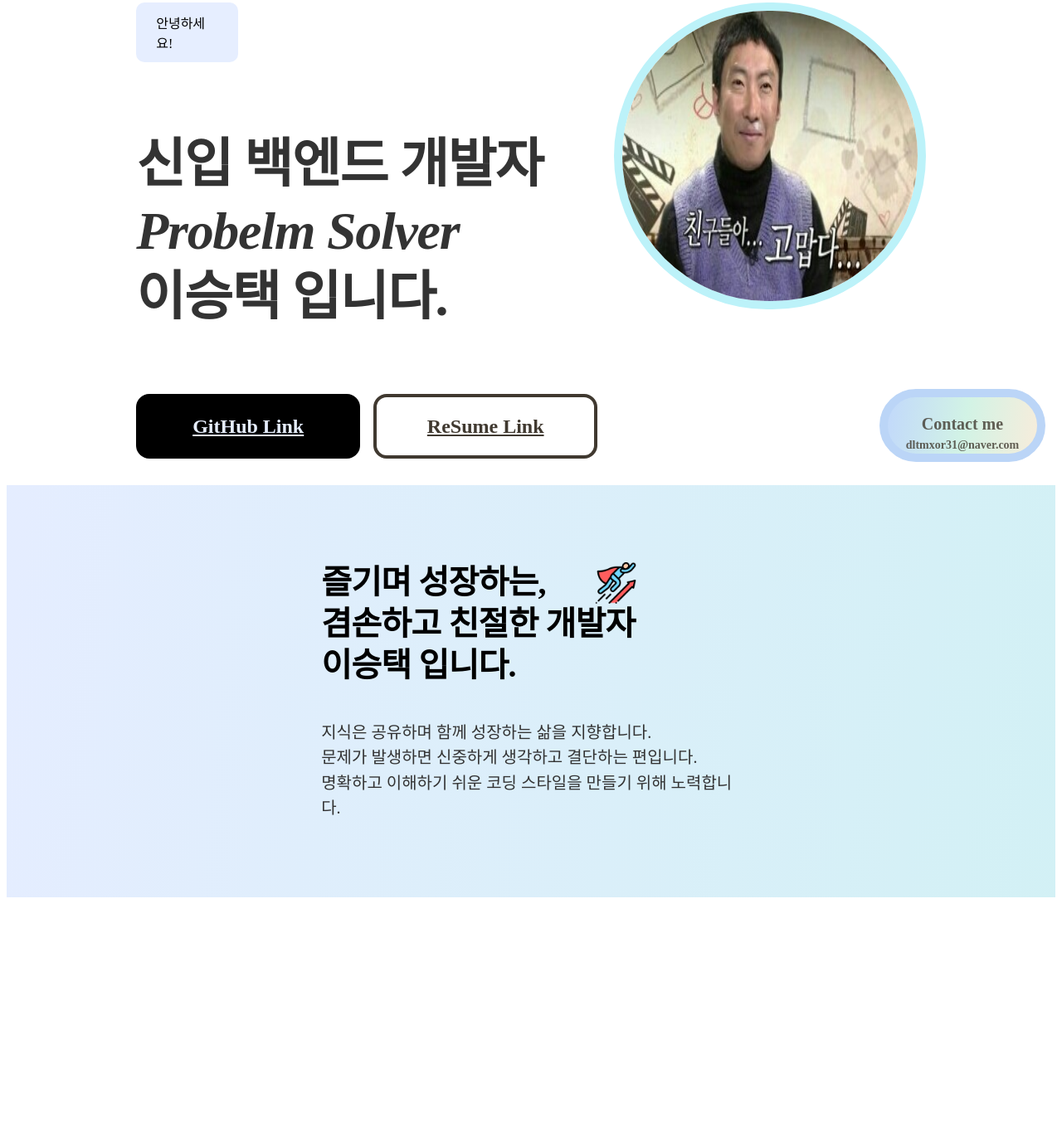
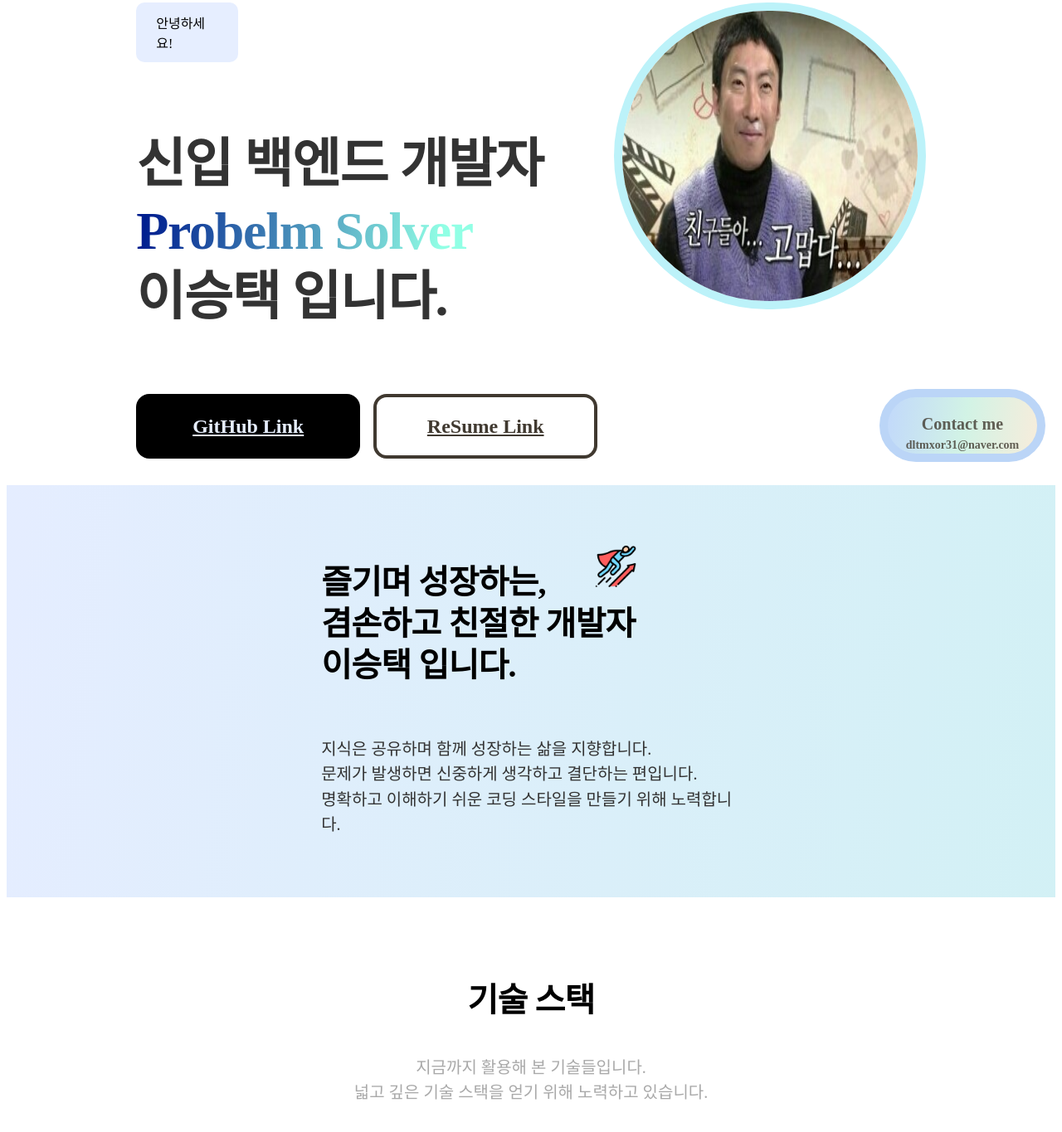
Before and after one commit to seungtoctoc/frontend-PDA, a plain HTML site: page index.html in a window 1280 px wide. Shown: the part 223-1588 px from the top of the page at 83% size. Before the commit the page ends 1313 px from the top, so only its background shows below. Drawn offline with Linux system fonts and the light colour scheme.

Commit message:
feat: add text of stack section

```diff
--- a/index.html
+++ b/index.html
@@ -41,13 +41,13 @@
         </div>
     </header>
 
-    <section>
+    <section class="introduce">
         <div>
-            <p><em>즐기며 성장하는,<br>
+            <p id="t1">즐기며 성장하는,<br>
                 겸손하고 친절한 개발자<br>
                 이승택 입니다.
-            </em></p>
-            <p>
+            </p>
+            <p id="t2">
                 지식은 공유하며 함께 성장하는 삶을 지향합니다.<br>
                 문제가 발생하면 신중하게 생각하고 결단하는 편입니다.<br>
                 명확하고 이해하기 쉬운 코딩 스타일을 만들기 위해 노력합니다.
@@ -57,12 +57,26 @@
         </div>
     </section>
 
+
+    <section class="stack">
+        <div class="text">
+            <p id="t1">
+                기술 스택
+            </p>
+            <p id="t2">
+                지금까지 활용해 본 기술들입니다.<br>
+                넓고 깊은 기술 스택을 얻기 위해 노력하고 있습니다.
+            </p>
+        </div>
+
+    </section>
+
+
     <button>
         <p>
             Contact me<br>
             <span id="email">dltmxor31@naver.com</span>
         </p>
     </button>
-
 </body>
 </html>
--- a/style.css
+++ b/style.css
@@ -38,6 +38,19 @@ header {
     justify-content: center;
     align-items: center;
     gap: 10px;
+}
+
+header div .left .text em {
+    background: linear-gradient(99deg, #001F8F 3.58%, rgba(36, 255, 203, 0.50) 90.34%);
+    background-clip: text;
+    -webkit-background-clip: text;
+    -webkit-text-fill-color: transparent;
+    font-family: Pretendard;
+    font-size: 64px;
+    font-style: normal;
+    font-weight: 600;
+    line-height: 125%;
+    letter-spacing: -1.28px;
 }
 
 header div {
@@ -147,7 +160,7 @@ header div .left .link #link2 {
     line-height: 150%; /* 36px */
 }
 
-section {
+.introduce {
     background: linear-gradient(96deg, rgba(189, 210, 255, 0.40) 1.72%, rgba(116, 224, 215, 0.40) 158.93%);
     display: flex;
     height: 497px;
@@ -159,7 +172,7 @@ section {
 
 }
 
-section div {
+.introduce div {
     display: flex;
     width: 40%;
     margin: 0 auto;
@@ -173,7 +186,7 @@ section div {
     min-width: 500px;
 }
 
-section div p em {
+#t1 {
     color: #000;
     font-family: Pretendard;
     font-size: 40px;
@@ -183,7 +196,7 @@ section div p em {
     letter-spacing: -0.8px;
 }
 
-section div p {
+#t2 {
     flex-shrink: 0;
     align-self: stretch;
 
@@ -218,7 +231,7 @@ button {
     background: linear-gradient(98deg, #BED3FF -10.83%, #D2F3E5 51.79%, #FFEBD9 110.76%);
 }
 
-section div img {
+.introduce div img {
     width: 50px;
     height: 50px;
     position: absolute;
@@ -226,12 +239,25 @@ section div img {
     left: 330px;
 }
 
-
 button p #email {
     font-size: 14px;
 }
 
+.stack .text {
+    margin: 100px;
+    text-align: center;
+}
+
+.stack .text #t2 {
+    color: darkgrey;
+}
+
+
 @media (max-width: 1080px) {
+    nav div p {
+        text-transform: uppercase;
+    }
+
     header {
         margin: 50px auto;
         height: 1100px;
@@ -251,8 +277,12 @@ button p #email {
         margin-top: 50px;
     }
 
-    section div {
+    .introduce div {
         width: 1 0 100%;
+    }
+
+    header div .text {
+        text-align: center;
     }
 
     header div .left .link {
```
